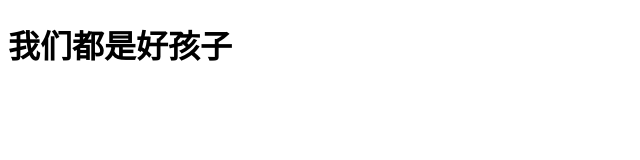
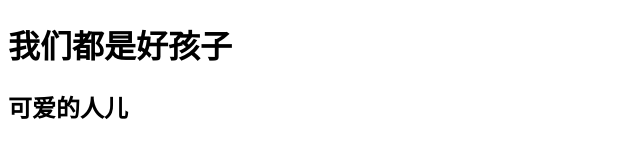
Before and after one commit to crystalfour2/WSPDemo, a plain HTML site: page index.html in a window 1280 px wide. Shown: the whole page, without its empty margins (0-640 px from the left). Drawn offline with Linux system fonts and the light colour scheme.

Commit message:
第二次提交

```diff
--- a/index.html
+++ b/index.html
@@ -7,5 +7,6 @@
 </head>
 <body>
     <h1>我们都是好孩子</h1>
+    <h2>可爱的人儿</h2>
 </body>
 </html>
```
